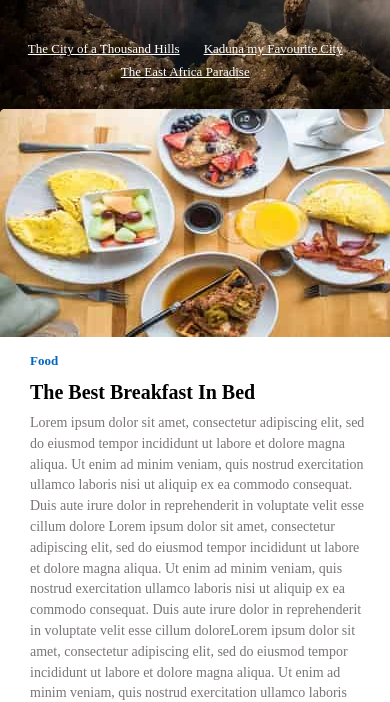
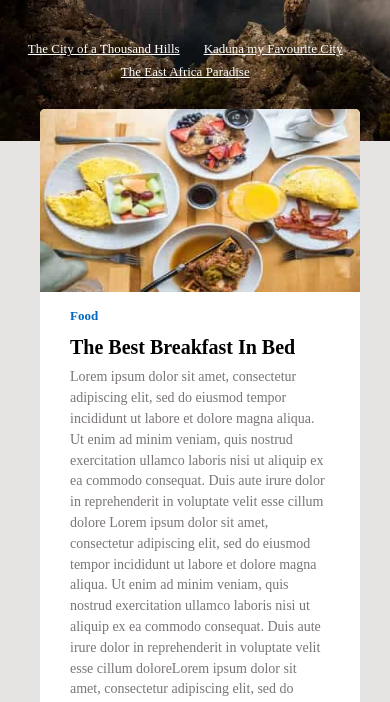
Before and after one commit to Oriz-p/Second-Zlatanera, a plain HTML site: page index.html in a window 390 px wide. Shown: the part 137-839 px from the top of the page. Drawn offline with Linux system fonts and the light colour scheme.

Commit message:
adjusted css rules to allow responsiveness for smaller screens

```diff
--- a/index.css
+++ b/index.css
@@ -272,6 +272,16 @@ body{
 .landing-page > div > img{
     border-radius: 5px 5px 0 0px;
 }
+@media screen and (max-width:399px){
+.landing-page > div > img{
+    max-width:320px;
+    max-height:350px;
+}
+
+.landing-page > div{
+    width:320px;
+}
+}
 .landing-page > div >h2, h4,p{
     padding:0 30px;
     line-height:1.3rem;
```
